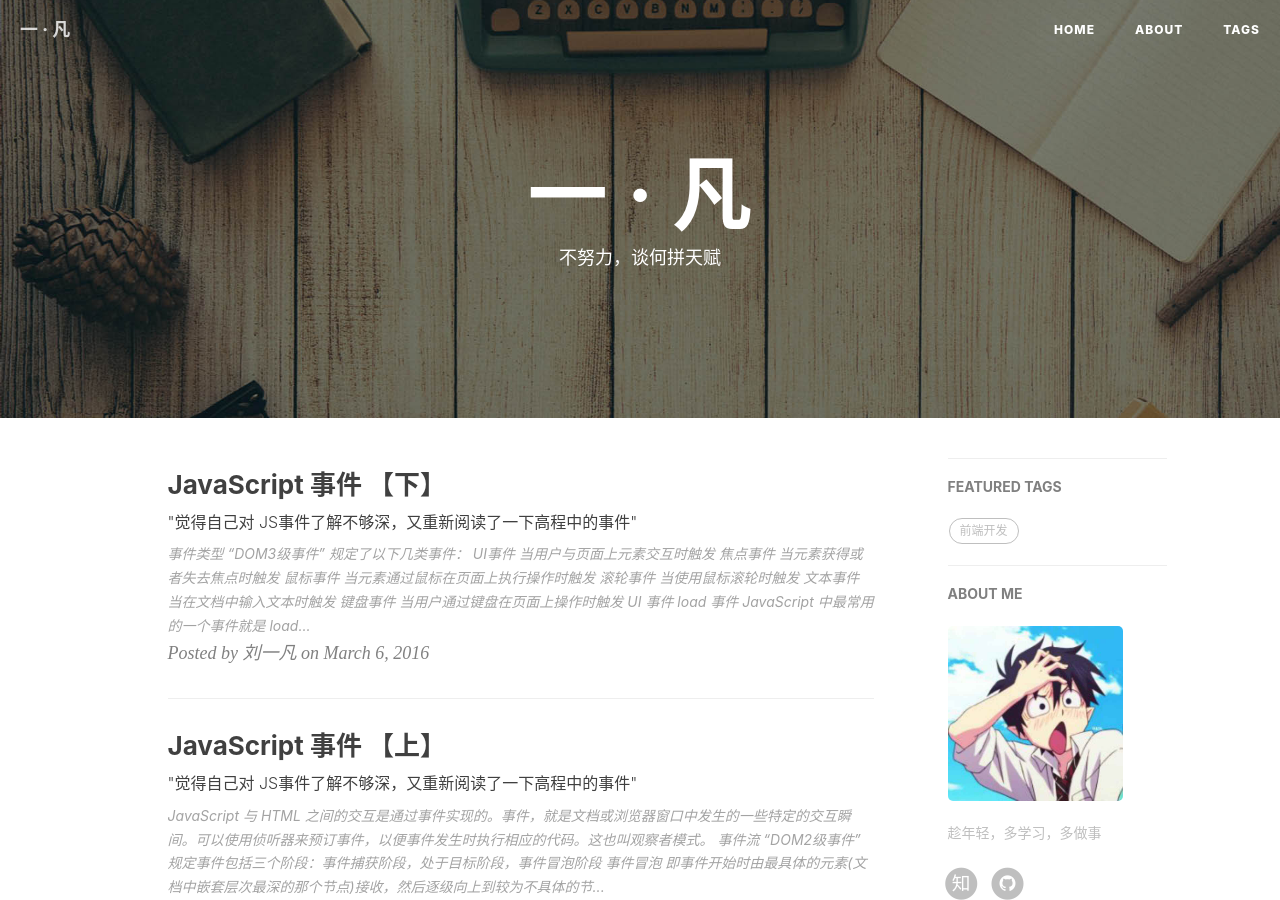
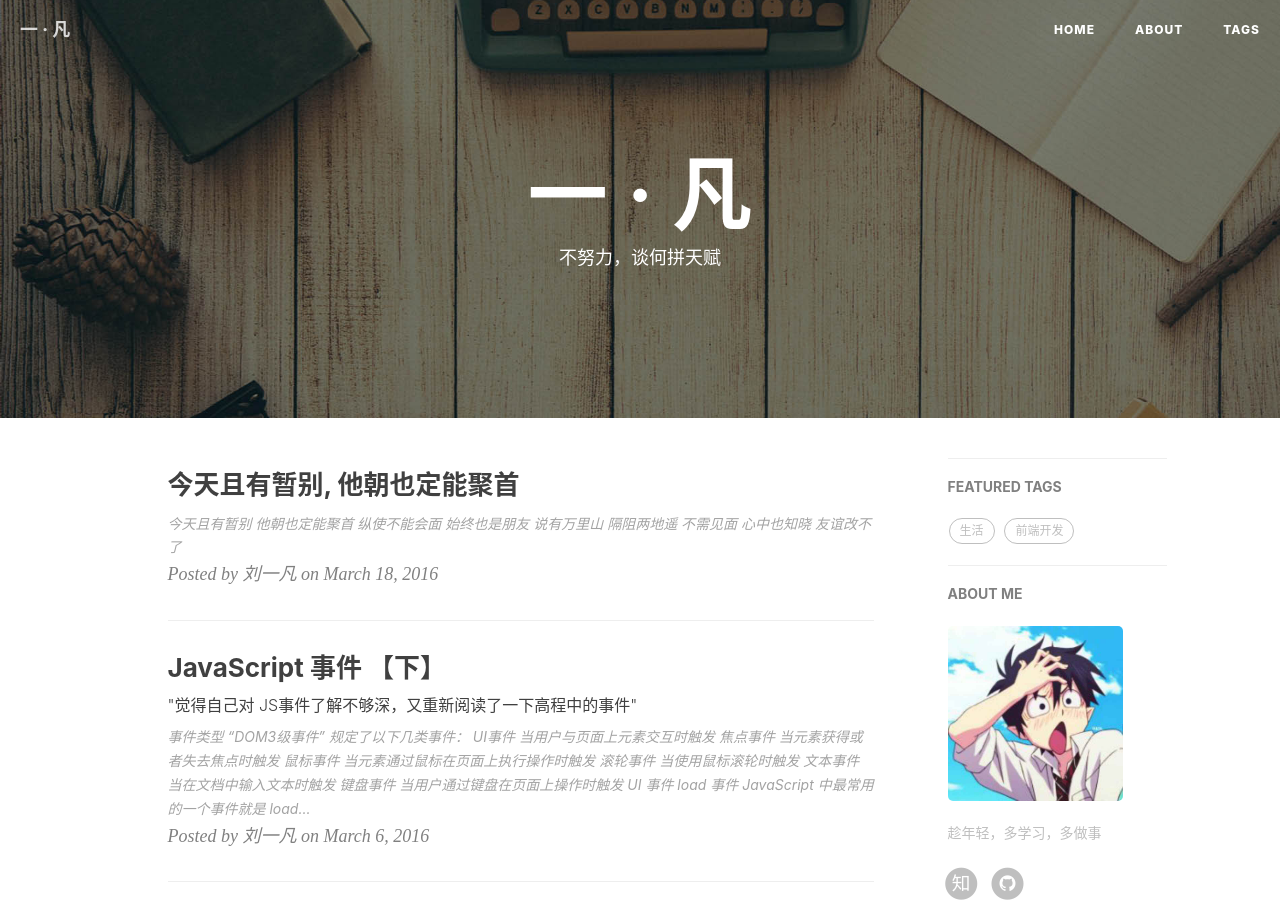
Before and after one commit to CherishLyf/CherishLyf.github.io, a Jekyll site: the page built from index.html, in a window 1280 px wide and 900 px high. Built offline with Jekyll 4.4.1, drawn with Linux system fonts in a browser that asks for light colours; nearby versions of some CDN libraries; the list of posts is cut into pages by our own code; comment, search, counter and statistics services are not loaded.

Commit message:
更新新博客

```diff
--- a/_config.yml
+++ b/_config.yml
@@ -18,7 +18,7 @@ highlighter: rouge
 permalink: pretty
 paginate: 10
 exclude: ["less","node_modules","Gruntfile.js","package.json","README.md"]
-anchorjs: true                          # if you want to customize anchor. check out line:181 of `post.html`
+anchorjs: false                          # if you want to customize anchor. check out line:181 of `post.html`
 
 # Gems
 # from PR#40, to support local preview for Jekyll 3.0
--- /dev/null
+++ b/_posts/2016-03-18-life.markdown
@@ -0,0 +1,21 @@
+---
+layout:     post
+title:      "今天且有暂别, 他朝也定能聚首"
+subtitle:   " "
+author:     "刘一凡"
+header-img: "img/post-bg-2015.jpg"
+tags:
+    - 生活
+---
+
+`今天且有暂别`<br />
+`他朝也定能聚首`<br />
+`纵使不能会面`<br />
+`始终也是朋友`<br />
+`说有万里山`<br />
+`隔阻两地遥`<br />
+`不需见面`<br />
+`心中也知晓`<br />
+`友谊改不了`
+
+![all](/img/in-post/post-life/all.jpg)
```
Also changed, not shown: about.html (+16 -0 lines), img/in-post/post-life/all.jpg (added).
